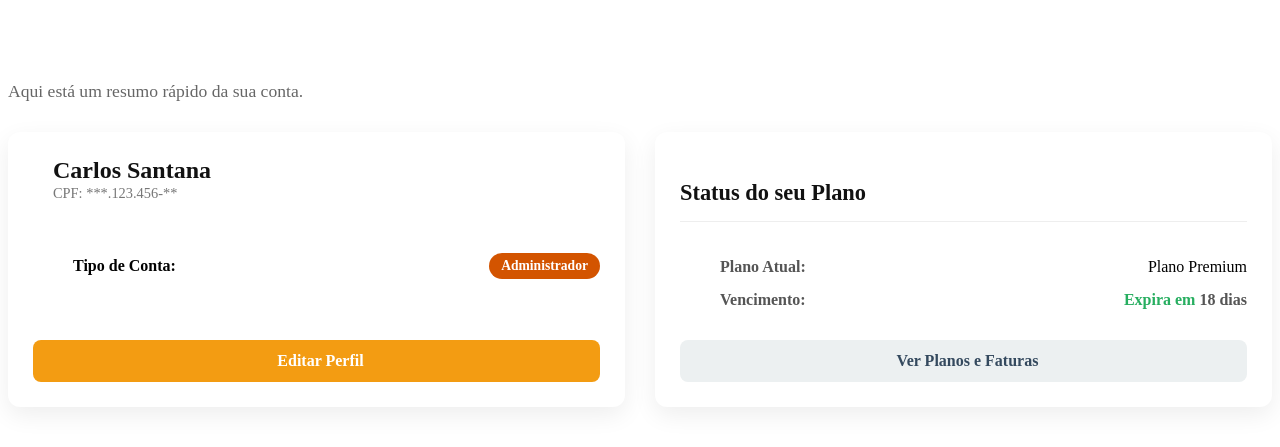
After one commit to Rafaelmv18/Site_Academia, a PHP site: page /pages_painel/inicio.php in a window 1280 px wide. The commit adds this page. Shown: the top 447 px of the page. Run offline with PHP 8.4, Linux system fonts and the light colour scheme.

Commit message:
menu lateral

```diff
--- /dev/null
+++ b/pages_painel/inicio.php
@@ -0,0 +1,74 @@
+<!DOCTYPE html>
+<html lang="en">
+<head>
+    <meta charset="UTF-8">
+    <meta name="viewport" content="width=device-width, initial-scale=1.0">
+    <title>Document</title>
+    <link rel="preconnect" href="https://fonts.googleapis.com">
+    <link rel="preconnect" href="https://fonts.gstatic.com" crossorigin>
+    <link href="https://fonts.googleapis.com/css2?family=Roboto:wght@400;700;900&display=swap" rel="stylesheet">
+    <link rel="stylesheet" href="style_painel/inicio.css">
+</head>
+<body>
+    <?php
+        // Exemplo de como você traria os dados do usuário do banco de dados
+        // session_start();
+        // $user_id = $_SESSION['user_id'];
+        // $dados_usuario = busca_dados_do_banco($user_id);
+
+        // Dados de exemplo (substitua com seus dados reais)
+        $nome_usuario = "Carlos Santana";
+        $cpf_usuario = "***.123.456-**"; // É bom mascarar o CPF
+        $tipo_conta = "Administrador";
+        $plano_atual = "Plano Premium";
+        $dias_para_vencer = 18;
+    ?>
+
+    <section class="dashboard-home">
+        <h1>Bem-vindo(a) de volta, <?php echo explode(' ', $nome_usuario)[0]; ?>!</h1>
+        <p class="subtitle">Aqui está um resumo rápido da sua conta.</p>
+
+        <div class="dashboard-grid">
+            <div class="profile-card">
+                <div class="profile-header">
+                    <div class="profile-icon">
+                        <i class="fa-solid fa-user-circle"></i>
+                    </div>
+                    <div class="profile-info">
+                        <h2><?php echo $nome_usuario; ?></h2>
+                        <span>CPF: <?php echo $cpf_usuario; ?></span>
+                    </div>
+                </div>
+                <ul class="profile-details">
+                    <li>
+                        <strong>Tipo de Conta:</strong>
+                        <span class="tag <?php echo ($tipo_conta === 'Administrador') ? 'tag-admin' : 'tag-aluno'; ?>">
+                            <?php echo $tipo_conta; ?>
+                        </span>
+                    </li>
+                </ul>
+                <a href="#" data-section="cadastro" class="btn btn-primary nav-link">
+                    <i class="fa-solid fa-pencil"></i> Editar Perfil
+                </a>
+            </div>
+
+            <div class="plan-card">
+                <h3>Status do seu Plano</h3>
+                <ul class="plan-details">
+                    <li>
+                        <strong>Plano Atual:</strong>
+                        <span><?php echo $plano_atual; ?></span>
+                    </li>
+                    <li class="plan-expiration">
+                        <strong>Vencimento:</strong>
+                        <span class="days-left">Expira em <strong><?php echo $dias_para_vencer; ?> dias</strong></span>
+                    </li>
+                </ul>
+                <a href="#" data-section="planos" class="btn btn-secondary nav-link">
+                    <i class="fa-solid fa-calendar-days"></i> Ver Planos e Faturas
+                </a>
+            </div>
+        </div>
+    </section>
+</body>
+</html>
--- a/style/login.css
+++ b/style/login.css
@@ -35,7 +35,6 @@ body {
 }
 
 .login-card:hover {
-    transform: translateY(-2px);
     box-shadow: 0 25px 50px rgba(0, 0, 0, 0.7);
 }
 
--- /dev/null
+++ b/style_painel/inicio.css
@@ -0,0 +1,170 @@
+/* Estilos para a tela de início do Dashboard (dashboard.php) */
+/* No arquivo: style/painel.css */
+
+:root {
+    --cor-primaria: #f39c12;   /* Laranja Principal */
+    --cor-secundaria: #d35400; /* Laranja Escuro (para hovers, etc.) */
+    --cor-fundo: #f4f4f4;       /* Cinza Claro do Fundo */
+    --cor-branco: #fff;        /* Branco */
+    --cor-titulo-P: #fff;
+    --cor-titulo: #111;        /* Preto (para títulos principais) */
+    --cor-texto: #333;         /* Cinza Escuro (para textos comuns) */
+    --cor-sucesso: #27ae60;    /* Verde */
+    --cor-aviso: #e67e22;       /* Laranja Aviso */
+    --cor-erro: #e74c3c;        /* Vermelho */
+}
+
+/* ... o resto do seu CSS principal (body, etc.) continua aqui ... */
+.dashboard-home h1 {
+    font-size: 2rem;
+    font-weight: 700;
+    color: var(--cor-titulo-P);
+    margin-bottom: 5px;
+}
+
+.dashboard-home .subtitle {
+    font-size: 1.1rem;
+    color: #666;
+    margin-bottom: 30px;
+}
+
+.dashboard-grid {
+    display: grid;
+    grid-template-columns: repeat(auto-fit, minmax(320px, 1fr));
+    gap: 30px;
+}
+
+/* Estilo Base dos Cards */
+.profile-card, .plan-card {
+    background-color: var(--cor-branco);
+    border-radius: 12px;
+    padding: 25px;
+    box-shadow: 0 8px 25px rgba(0,0,0,0.07);
+    display: flex;
+    flex-direction: column;
+}
+
+/* Card de Perfil */
+.profile-header {
+    display: flex;
+    align-items: center;
+    gap: 20px;
+    margin-bottom: 25px;
+}
+
+.profile-icon i {
+    font-size: 4rem;
+    color: var(--cor-primaria);
+}
+
+.profile-info h2 {
+    font-size: 1.5rem;
+    font-weight: 700;
+    color: var(--cor-titulo);
+    margin: 0;
+}
+
+.profile-info span {
+    font-size: 0.9rem;
+    color: #777;
+}
+
+.profile-details {
+    list-style: none;
+    margin-bottom: 25px;
+    flex-grow: 1; /* Empurra o botão para baixo */
+}
+
+.profile-details li {
+    display: flex;
+    justify-content: space-between;
+    align-items: center;
+    font-size: 1rem;
+    padding: 10px 0;
+}
+
+.tag {
+    padding: 5px 12px;
+    border-radius: 20px;
+    font-size: 0.85rem;
+    font-weight: 700;
+    color: var(--cor-branco);
+}
+
+.tag-admin {
+    background-color: var(--cor-secundaria);
+}
+
+.tag-aluno {
+    background-color: #3498db; /* Azul para aluno */
+}
+
+
+/* Card de Plano */
+.plan-card h3 {
+    font-size: 1.4rem;
+    font-weight: 700;
+    color: var(--cor-titulo);
+    margin-bottom: 20px;
+    border-bottom: 1px solid #eee;
+    padding-bottom: 15px;
+}
+
+.plan-details {
+    list-style: none;
+    flex-grow: 1; /* Empurra o botão para baixo */
+}
+
+.plan-details li {
+    display: flex;
+    justify-content: space-between;
+    font-size: 1rem;
+    margin-bottom: 15px;
+}
+
+.plan-details strong {
+    color: #555;
+}
+
+.plan-expiration .days-left {
+    color: #27ae60; /* Verde por padrão */
+    font-weight: 700;
+}
+
+/* Adicione esta regra se quiser mudar a cor com base nos dias */
+/* .plan-expiration .days-left.warning { color: var(--cor-primaria); } */
+/* .plan-expiration .days-left.expired { color: #e74c3c; } */
+
+
+/* Estilo dos Botões */
+.btn {
+    display: inline-block;
+    padding: 12px 20px;
+    border-radius: 8px;
+    text-decoration: none;
+    font-weight: 700;
+    text-align: center;
+    transition: all 0.3s ease;
+}
+
+.btn i {
+    margin-right: 8px;
+}
+
+.btn-primary {
+    background-color: var(--cor-primaria);
+    color: var(--cor-branco);
+}
+.btn-primary:hover {
+    background-color: var(--cor-secundaria);
+    transform: translateY(-2px);
+}
+
+.btn-secondary {
+    background-color: #ecf0f1;
+    color: #34495e;
+}
+.btn-secondary:hover {
+    background: linear-gradient(135deg, #f39c12, #d35400);
+    color: #fff;
+}
```
Also changed, not shown: js/dashboard.js (+42 -0 lines), pages_painel/planos.php (added, +55 -0 lines), painel.php (+7 -54 lines), style_painel/planos.css (added, +169 -0 lines), pages_painel/agendamentos.php (added), pages_painel/cadastro.php (added), pages_painel/funcionarios.php (added), pages_painel/usuarios.php (added).
